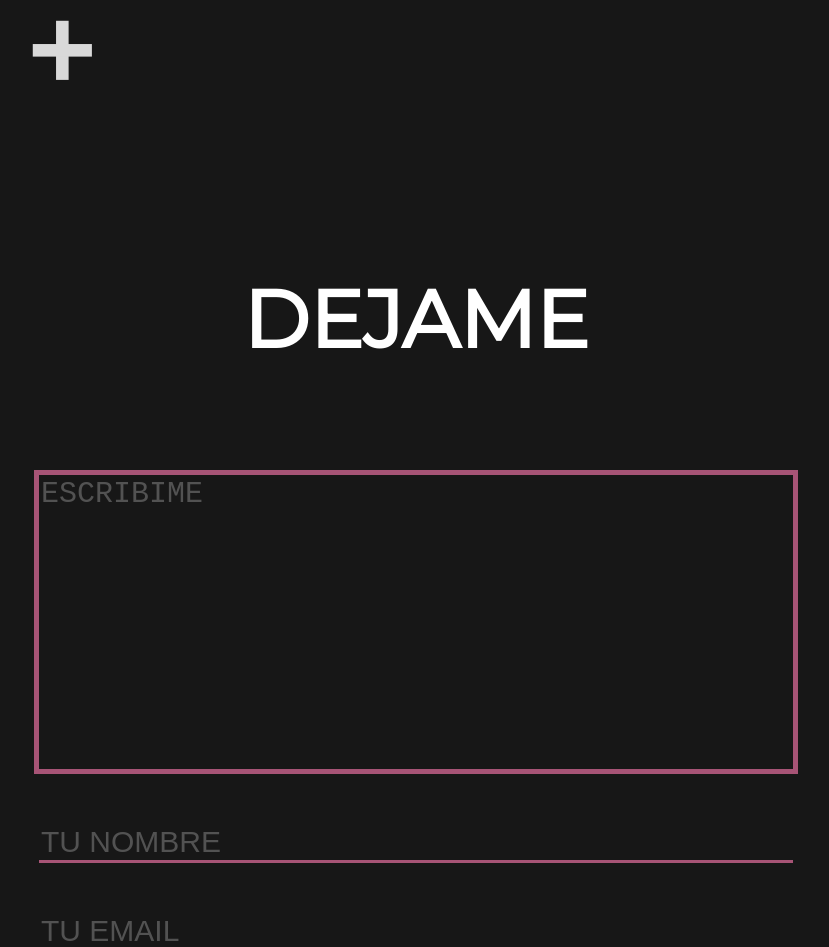
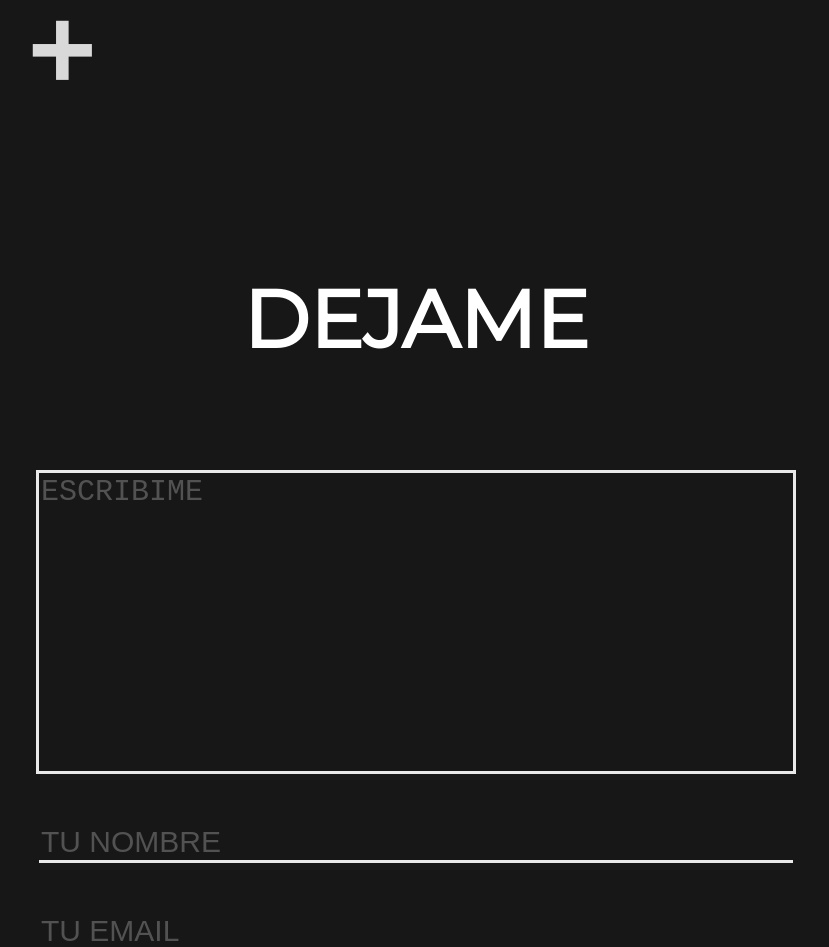
Before and after one commit to AllaJoe/cosos, a React (Vite) app: page /contacto in a window 1280 px wide. Shown: the top 947 px of the page, without its empty margins (224-1053 px from the left). Built offline with nearby package versions, Linux system fonts and the light colour scheme.

Commit message:
espero que este si

```diff
--- a/src/Styles/formulario.css
+++ b/src/Styles/formulario.css
@@ -28,7 +28,7 @@ textarea::placeholder {
   .nombre {
     background-color: rgba(0, 0, 0, 0);
     border:none;
-    border-bottom: solid 3px #A75476;
+    border-bottom: solid 3px #e9e9e9;
     outline:none;
     /* minWidth:"50em", */
     width:750px;
@@ -40,7 +40,7 @@ textarea::placeholder {
 
   .texttext {
     background-color: rgba(0, 0, 0, 0);
-    border:solid 5px #A75476;
+    border:solid 3px #e9e9e9;
     /* border-bottom: solid 3px #FF58F8;  */
     outline:none;
     /* minWidth:"50em", */
```
